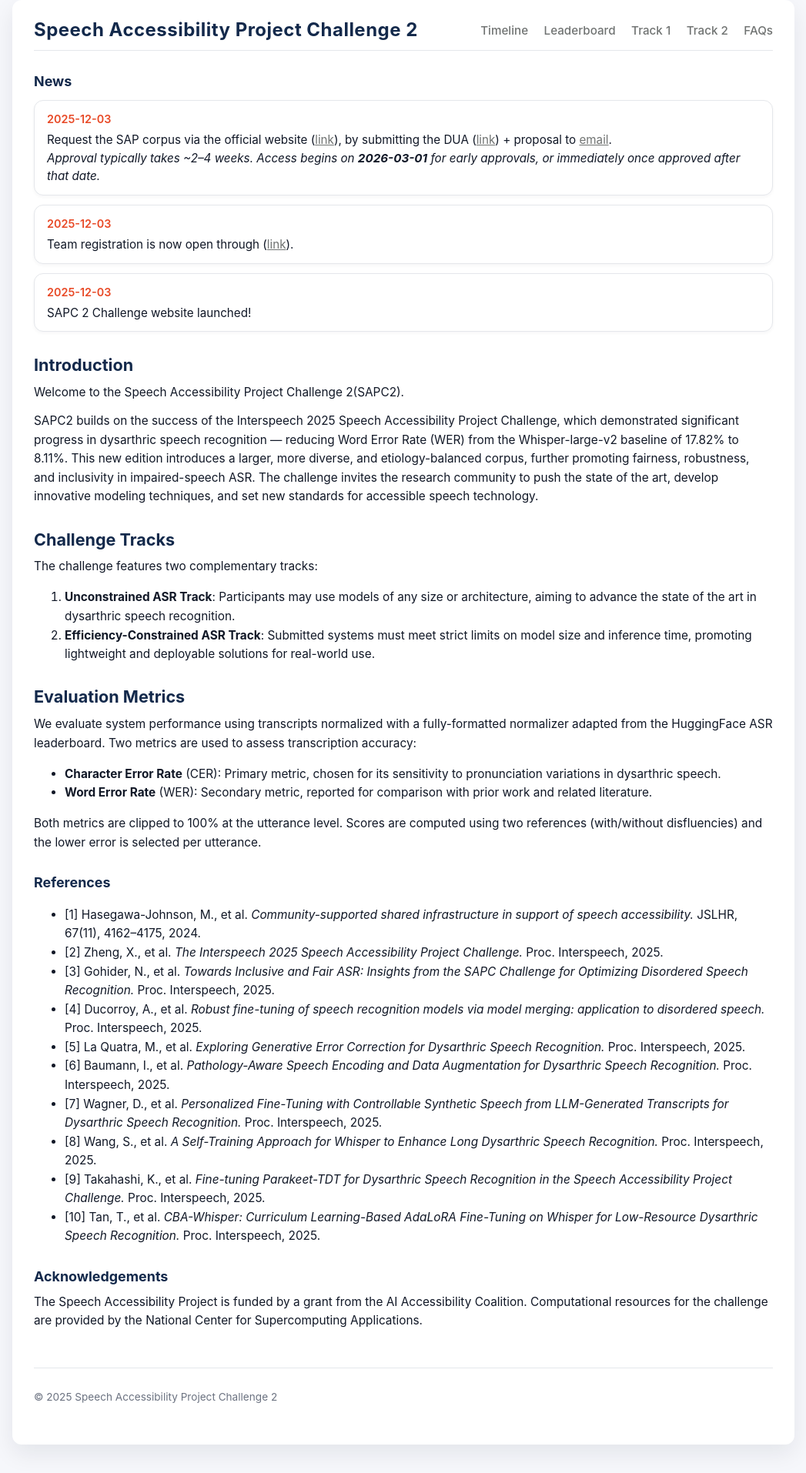
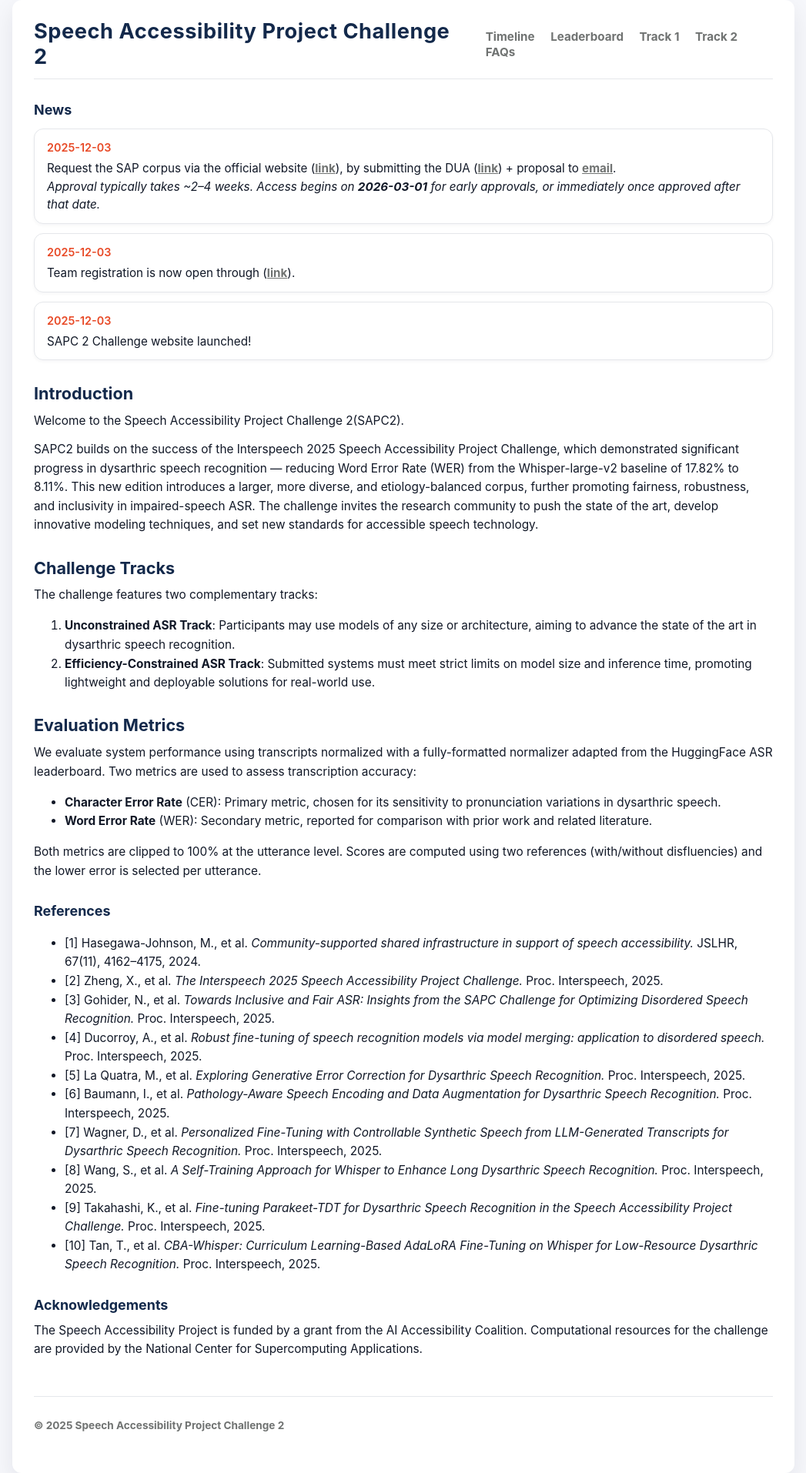
Before and after one commit to xiuwenz2/SAPC2-website, a Jekyll site: the page built from index.md, in a window 1280 px wide. Shown: the whole page at 77% size, without its empty margins (116-1163 px from the left). Built offline with Jekyll 4.4.1, drawn with Linux system fonts in a browser that asks for light colours; before the commit the page ends 1877 px from its top, so only the background shows below that.

Commit message:
Update font sizes and weights in style.css
Increased font sizes for site title and nav links, and updated font weights for various elements to enhance text visibility.

```diff
--- a/assets/css/style.css
+++ b/assets/css/style.css
@@ -30,11 +30,17 @@ body {
 
 /* Site title */
 .site-title {
-  font-size: 1.5rem;
+  font-size: 1.7rem;
   font-weight: 700;
   color: #13294B;                   /* UIUC blue */
   text-decoration: none;
   letter-spacing: 0.02em;
+}
+
+.site-title a:hover {
+  color: #E84A27;                   /* UIUC orange on hover */
+  font-weight: 700;
+  text-decoration: none;
 }
 
 /* Nav links */
@@ -42,12 +48,13 @@ body {
   margin-left: 1rem;
   color: #707372;                   /* Strom */
   text-decoration: none;
-  font-weight: 500;
+  font-weight: 700;
   font-size: 0.95rem;
 }
 
 .site-nav a:hover {
   color: #E84A27;                   /* UIUC orange on hover */
+  font-weight: 700;
   text-decoration: none;
 }
 
@@ -82,7 +89,8 @@ h3 { font-size: 1.12rem; }
   padding-top: 1rem;
   border-top: 1px solid #e5e7eb;
   font-size: 0.85rem;
-  color: #6b7280;
+  font-weight: 700;
+  color: #707372;
 }
 
 /* ---------- News section ---------- */
@@ -119,10 +127,12 @@ h3 { font-size: 1.12rem; }
 /* Global link style in content */
 a {
   color: #707372;                   /* Strom */
+  font-weight: 700;
   text-decoration: underline;
 }
 
 a:hover {
   color: #E84A27;                   /* UIUC orange on hover */
+  font-weight: 700;
   text-decoration: underline;
 }
```
